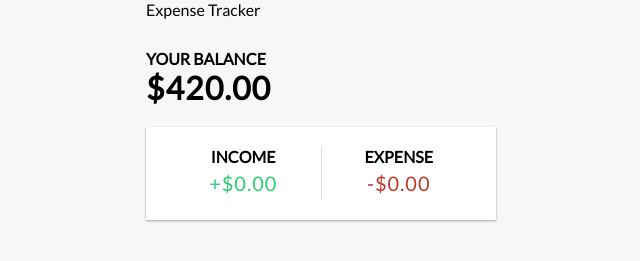
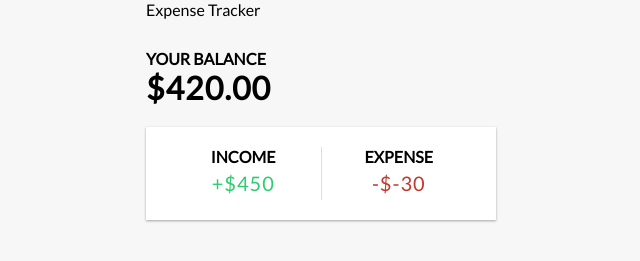
Before and after one commit to ethanyijun/expense-tracker, a React (Create React App) app: page / in a window 1280 px wide. Shown: the top 261 px of the page, without its empty margins (319-959 px from the left). Built offline with nearby package versions, Linux system fonts and the light colour scheme.

Commit message:
Showing income and expense based on the transaction amount

```diff
--- a/src/components/Balance.js
+++ b/src/components/Balance.js
@@ -4,7 +4,6 @@ import { GlobalContext } from '../context/GlobalState';
 export const Balance = () => {
     const { transactions } = useContext(GlobalContext);
     const amounts = transactions.map(transaction => transaction.amount);
-    console.log(transactions);
     const total = amounts.reduce((acc, item)=>(acc+item),0).toFixed(2);
 
     return (
--- a/src/components/IncomeExpenses.js
+++ b/src/components/IncomeExpenses.js
@@ -1,15 +1,21 @@
-import React from 'react'
+import React, {useContext} from 'react'
+import { GlobalContext } from '../context/GlobalState';
 
 export const IncomeExpenses = () => {
+    const { transactions } = useContext(GlobalContext);
+    const positiveAmounts = transactions.filter(transaction => transaction.amount>0);
+    const negativeAmounts = transactions.filter(transaction => transaction.amount<0);
+    const positiveTotal = positiveAmounts.reduce((acc, item)=>(acc+item.amount),0);
+    const negativeTotal = negativeAmounts.reduce((acc, item)=>(acc+item.amount),0);
     return (
         <div className="inc-exp-container">
             <div>
                 <h4>Income</h4>
-                <p className="money plus">+$0.00</p>
+    <p className="money plus">+${positiveTotal}</p>
             </div>
             <div>
                 <h4>Expense</h4>
-                <p className="money minus">-$0.00</p>
+    <p className="money minus">-${negativeTotal}</p>
             </div>
         </div>
     )
```
